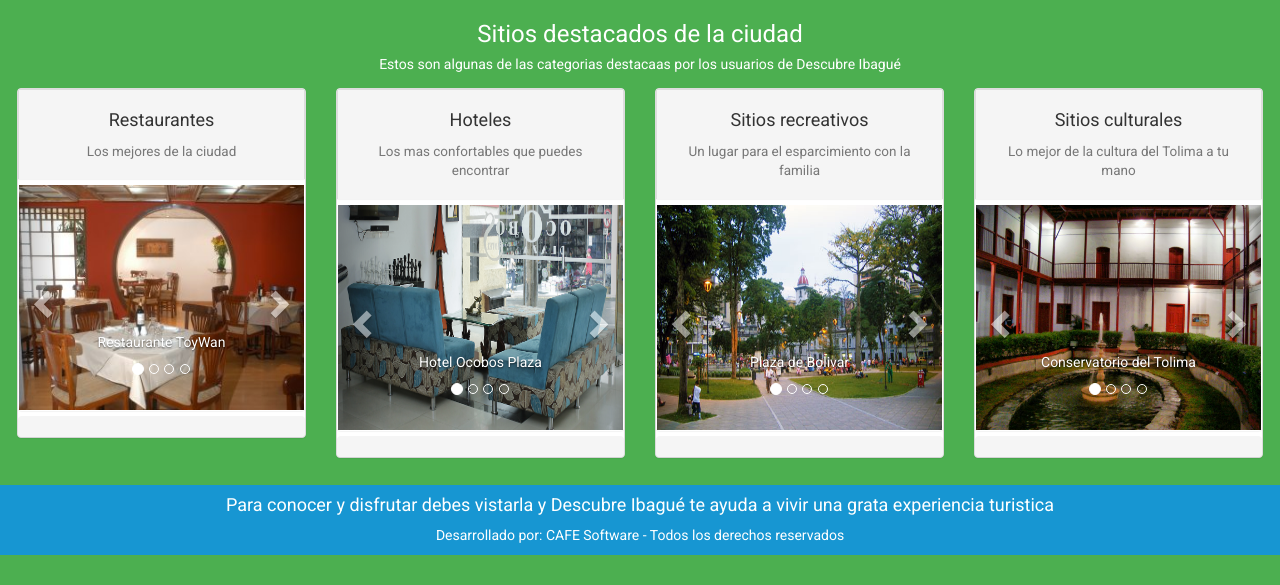
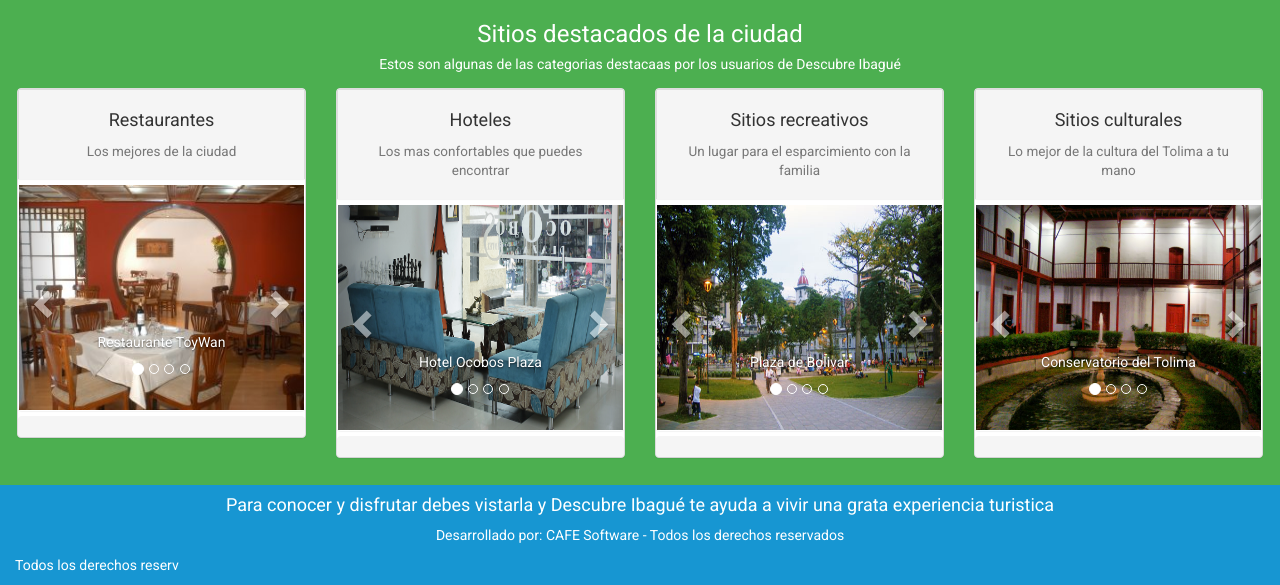
Before and after one commit to fjguerrerop/DescibreIbagueWEB, a PHP site: page / in a window 1280 px wide. Shown: the part 801-1386 px from the top of the page. Before the commit the page ends 1356 px from the top, so only its background shows below. Run offline with PHP 8.4, Linux system fonts and the light colour scheme; some libraries are stand-ins or nearby versions.

Commit message:
Update index.php

```diff
--- a/index.php
+++ b/index.php
@@ -355,7 +355,7 @@
         <footer class="container-fluid" style="background:#1796D2; color: white;">
             <h4 class="text-center">Para conocer y disfrutar debes vistarla y Descubre Ibagu&eacute; te ayuda a vivir una grata experiencia turistica</h4>
             <p class="text-center">Desarrollado por: CAFE Software  - Todos los derechos reservados</p>
-
+            <p>Todos los derechos reserv</p>
         </footer>
     </body>
 </html>
```
